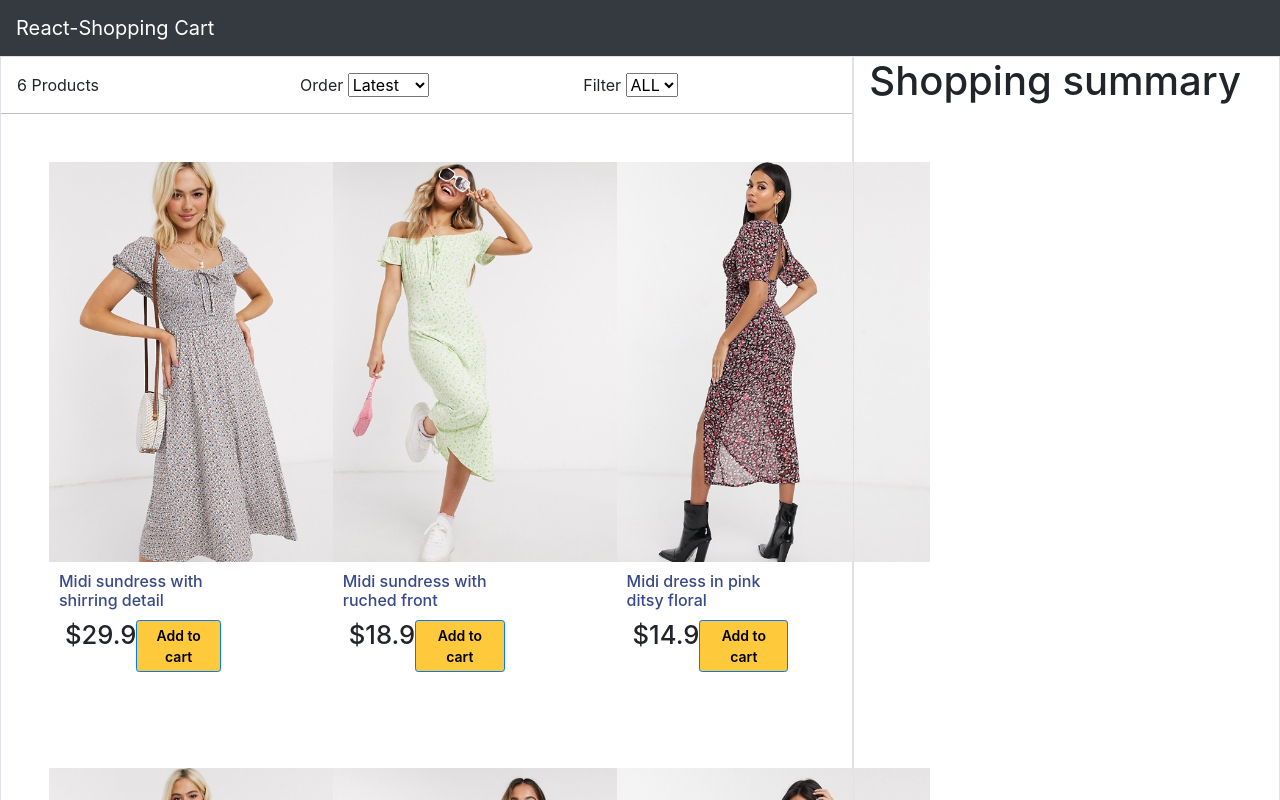
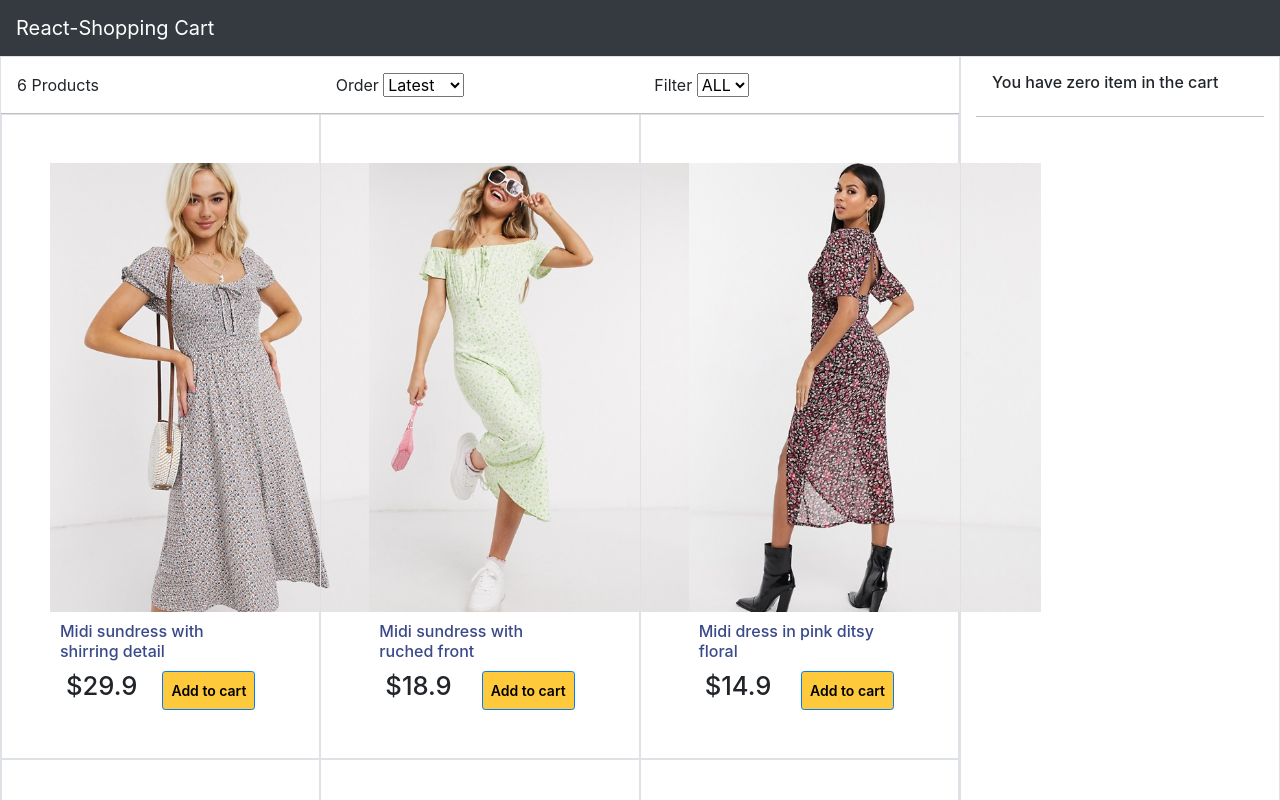
Before and after one commit to ADILZAMAL/shoping-cart, a React (Create React App) app: page / in a window 1280 px wide. Shown: the top 800 px of the page. Built offline with nearby package versions, Linux system fonts and the light colour scheme.

Commit message:
cart component completed

```diff
--- a/src/App.js
+++ b/src/App.js
@@ -6,13 +6,37 @@ import data from "./data.json";
 import { Col, Container, Row } from "react-bootstrap";
 import Product from "./components/Product";
 import Filter from "./components/Filter";
+import CartItems from "./components/CartItems";
 function App() {
   const [products, setProducts] = useState([]);
   const [size, setSize] = useState("ALL"); //filter
   const [sort, setSort] = useState("Latest"); //sort
+  const [cartItems, setCartItems] = useState([]);
   useEffect(() => {
     setProducts(data.products);
   }, []);
+
+  const removeItemFromCart = (product) => {
+    const oldCartItems = [...cartItems];
+    const index = oldCartItems.findIndex((item) => {
+      return item._id == product._id;
+    });
+    oldCartItems.splice(index, 1);
+    setCartItems(oldCartItems);
+  };
+  const addToCartItem = (product) => {
+    const oldCartItems = [...cartItems];
+    const index = oldCartItems.findIndex((item) => {
+      return item._id == product._id;
+    });
+    console.log(index);
+    if (index > -1) {
+      oldCartItems[index].count++;
+    } else {
+      oldCartItems.push({ ...product, count: 1 });
+    }
+    setCartItems(oldCartItems);
+  };
   const sortProducts = (event) => {
     setSort(event.target.value);
     products.sort((a, b) => {
@@ -46,7 +70,7 @@ function App() {
       <Navbar />
       <Container fluid>
         <Row>
-          <Col className="border product__list" md="8">
+          <Col className="border product__list" md="9">
             <Row>
               <Filter
                 size={size}
@@ -56,12 +80,21 @@ function App() {
                 count={products.length}
               />
               {products.map((product) => {
-                return <Product key={product._id} data={product} />;
+                return (
+                  <Product
+                    addToCartItem={addToCartItem}
+                    key={product._id}
+                    data={product}
+                  />
+                );
               })}
             </Row>
           </Col>
-          <Col className="border" md="4">
-            <h1>Shopping summary</h1>
+          <Col className="border" md="3">
+            <CartItems
+              cartItems={cartItems}
+              removeItemFromCart={removeItemFromCart}
+            />
           </Col>
         </Row>
       </Container>
--- /dev/null
+++ b/src/components/CartItems.jsx
@@ -0,0 +1,54 @@
+import React from "react";
+import { Button, Container, Row } from "react-bootstrap";
+import "../style/Cart.css";
+export default function CartItems({ cartItems, removeItemFromCart }) {
+  return (
+    <Container fluid className="cart">
+      <Row className="cart__header p-3">
+        <h6>
+          {cartItems.length === 0
+            ? "You have zero item in the cart"
+            : `You have ${cartItems.length} items in the cart`}
+        </h6>
+      </Row>
+      <Row>
+        {cartItems.map((item) => {
+          return (
+            <div key={item._id} className="cart__item p-3 ">
+              <div className="cart__image_title ">
+                <img className="px-3" src={item.image} />
+                <div>
+                  <p>{item.title}</p>
+                  <div className="cart__price_removeBtn">
+                    <p>
+                      ${item.price}*{item.count}
+                    </p>
+                    <Button
+                      onClick={() => {
+                        removeItemFromCart(item);
+                      }}
+                      variant="secondary"
+                    >
+                      Remove
+                    </Button>
+                  </div>
+                </div>
+              </div>
+            </div>
+          );
+        })}
+        {cartItems.length !== 0 && (
+          <div className="cart__total p-5">
+            <p className="cart__total__price">
+              Total:$
+              {cartItems.reduce((a, b) => a + b.price * b.count, 0).toFixed(2)}
+            </p>
+            <Button size="sm" variant="warning">
+              Proceed
+            </Button>
+          </div>
+        )}
+      </Row>
+    </Container>
+  );
+}
--- a/src/components/Product.jsx
+++ b/src/components/Product.jsx
@@ -4,14 +4,27 @@ import "../style/Product.css";
 export default function Product(props) {
   const { _id, image, title, description, availableSize, price } = props.data;
   return (
-    <Col className="product p-5" sm="6" md="4">
-      <div className="product__image">
+    <Col className="product p-5 border" sm="6" md="4">
+      <div className="product__image ">
         <img src={image} alt={title} />
       </div>
       <h2 className="product__title">{title}</h2>
       <div className="product__btn_price">
         <h1 className="product__price">${price}</h1>
-        <Button size="sm" className="product__btn">
+        <Button
+          onClick={() => {
+            props.addToCartItem({
+              _id,
+              image,
+              title,
+              description,
+              availableSize,
+              price,
+            });
+          }}
+          size="sm"
+          className="product__btn"
+        >
           Add to cart
         </Button>
       </div>
--- /dev/null
+++ b/src/style/Cart.css
@@ -0,0 +1,35 @@
+.cart__header {
+  border-bottom: 0.1rem #c0c0c0 solid;
+}
+.cart__item {
+  width: 100%;
+}
+.cart__image_title {
+  display: flex;
+}
+.cart__image_title > div {
+  flex: 1;
+}
+
+.cart__image_title img {
+  height: 8rem;
+}
+.cart__price_removeBtn {
+  display: flex;
+  align-items: center;
+  justify-content: space-around;
+}
+.cart__price_removeBtn p {
+  font-size: 1.2rem;
+  font-weight: 500;
+  letter-spacing: 0.1rem;
+}
+.cart__total {
+  width: 100%;
+  display: flex;
+  justify-content: space-between;
+}
+.cart__total__price {
+  font-size: 1.5rem;
+  font-weight: 600;
+}
--- a/src/style/Product.css
+++ b/src/style/Product.css
@@ -1,6 +1,5 @@
 .product__image img {
-  max-width: 30rem;
-  max-height: 25rem;
+  max-width: 22rem;
   object-fit: contain;
 }
 .product__title {
```
